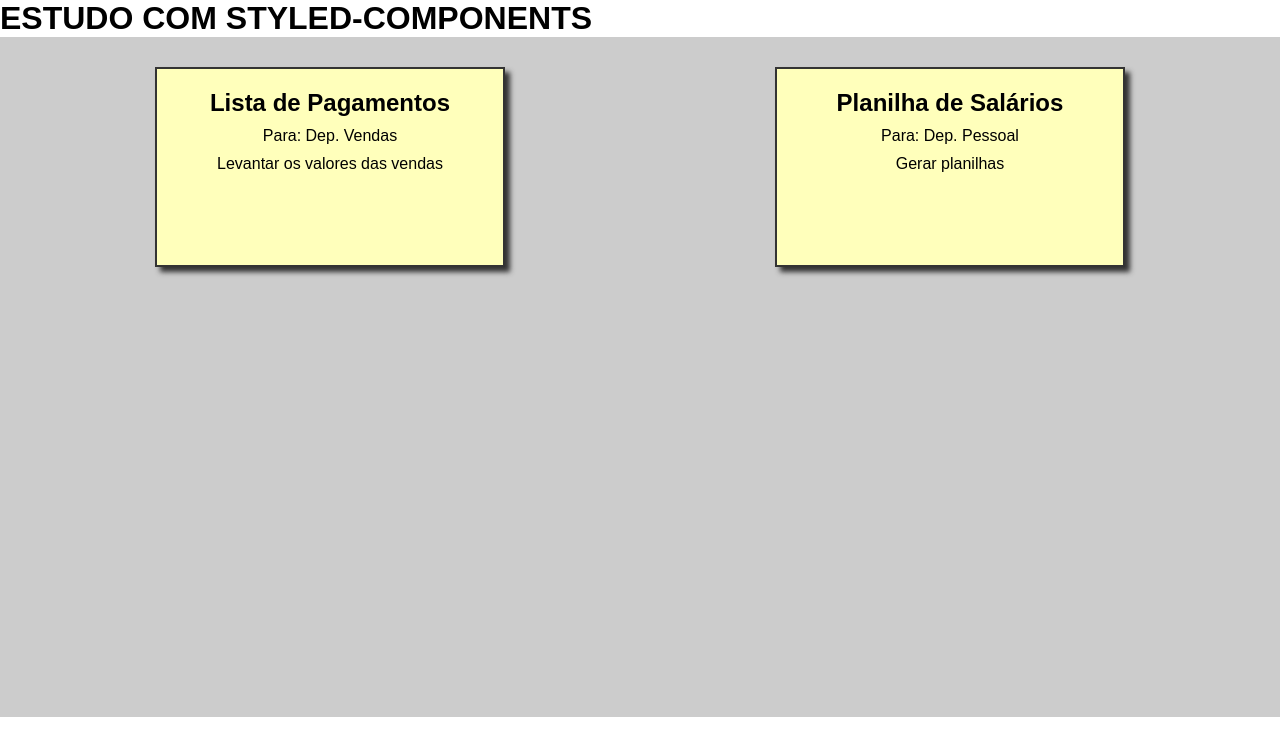
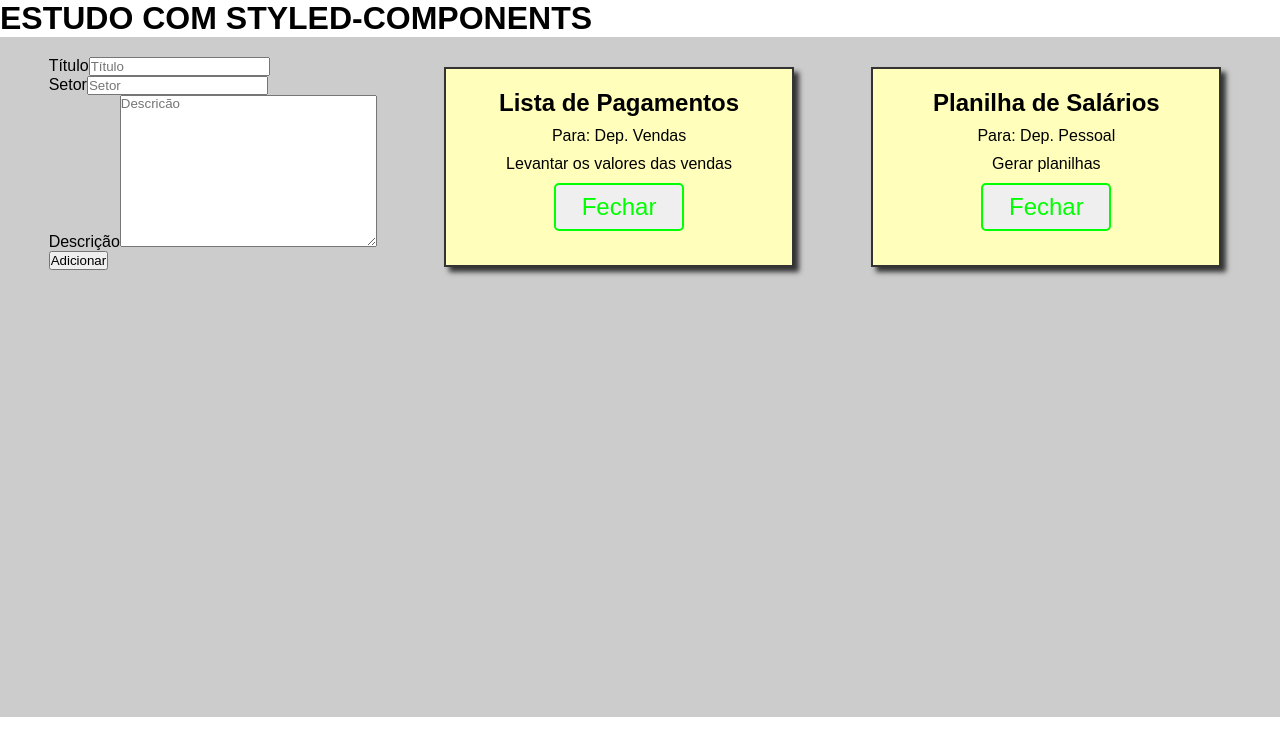
Before and after one commit to 1TDSVJ/styled-app-react, a React (Create React App) app in the folder react-aula7/: page / in a window 1280 px wide. Shown: the top 756 px of the page. Built offline with nearby package versions, Linux system fonts and the light colour scheme.

Commit message:
Add forms.

```diff
--- /dev/null
+++ b/react-aula7/src/components/formTarefa/FormTarefa.jsx
@@ -0,0 +1,27 @@
+import React from 'react';
+
+function formTarefa(props) {
+  return (
+    <>
+        <form method='post' onSubmit={props.funcaoAddTarefa}>
+            <div>
+                <label>Título</label>
+                <input type='text' name='titulo' placeholder='Título' value={props.novaTarefa.titulo} onChange={props.funcaoCaptura}/>
+            </div>
+            <div>
+                <label>Setor</label>
+                <input type='text' name='setor' placeholder='Setor' value={props.novaTarefa.setor} onChange={props.funcaoCaptura}/>
+            </div>
+            <div>
+                <label>Descrição</label>
+                <textarea name="descricao" cols="30" rows="10" placeholder='Descricão' value={props.novaTarefa.descricao} onChange={props.funcaoCaptura}></textarea>
+            </div>
+            <div>
+                <button type='submit'>Adicionar</button>
+            </div>
+        </form>
+    </>
+  )
+}
+
+export default formTarefa;
--- a/react-aula7/src/components/listaTarefas/ListaTarefas.jsx
+++ b/react-aula7/src/components/listaTarefas/ListaTarefas.jsx
@@ -1,5 +1,6 @@
 import React, {useState} from 'react';
 import Tarefa from '../tarefa/Tarefa';
+import FormTarefa from '../formTarefa/FormTarefa';
 import { DivLista } from '../../style/styled';
 
 export default function ListaTarefas() {
@@ -15,13 +16,54 @@ export default function ListaTarefas() {
     descricao:'Gerar planilhas',
   }])
 
+  //ADD-TAREFA
+  const addTarefa = (e) => {
+    e.preventDefault()
+
+    //ADICIONANDO UMA NOVA TAREFA
+    setNTarefa({titulo:'',setor:'',descricao:''})
+    setTarefa([...tarefa, nTarefa])
+
+    // const novaTarefa = {
+    //   titulo:'Planilha de Notas',
+    //   setor:'Dep. Graduação',
+    //   descricao:'Lançar notas',
+    // }
+    //ADICIONANDO MAIS UMA TAREFA A LISTA DE TAREFAS
+    //setTarefa([...tarefa, novaTarefa])
+  }
+
+  // CRIANDO STATE DE NOVA TAREFA
+  const [nTarefa, setNTarefa] = useState({titulo:'',setor:'',descricao:''})
+
+  // FUNÇÃO PARA CAPTURAR OS VALORES DO FORMULÁRIO
+  const captura = (e) => {
+    const {value, name} = e.target
+
+    if(name == "titulo"){
+      setNTarefa({titulo: value, setor: nTarefa.setor, descricao: nTarefa.descricao})
+    }else if(name == "setor"){
+      setNTarefa({titulo: nTarefa.titulo, setor: value, descricao: nTarefa.descricao})
+    }else if(name == "descricao"){
+      setNTarefa({titulo: nTarefa.titulo, setor: nTarefa.setor, descricao: value})
+    }
+  }
+
   return(
     <DivLista>
+
+      <FormTarefa
+        funcaoAddTarefa={addTarefa}
+        novaTarefa={nTarefa}
+        funcaoCaptura={captura}
+      />
+
       {tarefa.map((tar, i) => (
         <Tarefa key={i}
           titulo={tar.titulo}
           setor={tar.setor}
-          descricao={tar.descricao} />
+          descricao={tar.descricao}
+        />
       ))}
     </DivLista>
   )
--- a/react-aula7/src/components/tarefa/Tarefa.jsx
+++ b/react-aula7/src/components/tarefa/Tarefa.jsx
@@ -1,5 +1,5 @@
 import React from 'react'
-import { DivTarefa } from '../../style/styled'
+import { Botao , DivTarefa } from '../../style/styled'
 
 const Tarefa = (props) => {
   return (
@@ -7,6 +7,7 @@ const Tarefa = (props) => {
         <h2>{props.titulo}</h2>
         <p>Para: {props.setor}</p>
         <p>{props.descricao}</p>
+        <Botao>Fechar</Botao>
     </DivTarefa>
   )
 }
--- a/react-aula7/src/style/styled.js
+++ b/react-aula7/src/style/styled.js
@@ -8,6 +8,17 @@ export const DivLista = styled.div`
     background-color: #ccc;
     display: flex; flex-wrap: wrap;
     justify-content: space-around;
+
+    .btnTarefa{
+        height: 5vh;
+        margin: auto;
+        border-radius: 5px;
+        padding: 1vh 2vw;
+        display: block;
+        border: solid 2px #00ff00;
+        color: #00ff00;
+        font-size: 1.5rem;
+    }
 `
 export const DivTarefa = styled.div`
     background-color: #ffb;
@@ -20,3 +31,12 @@ export const DivTarefa = styled.div`
     margin: 10px;
     h2,p{ padding-bottom: 10px; }
 `
+export const Botao = styled.button`
+    border-radius: 5px;
+    padding: 1vh 2vw;
+    margin: auto;
+    display: block;
+    border: solid 2px #00ff00;
+    color: #00ff00;
+    font-size: 1.5rem;
+`
```
